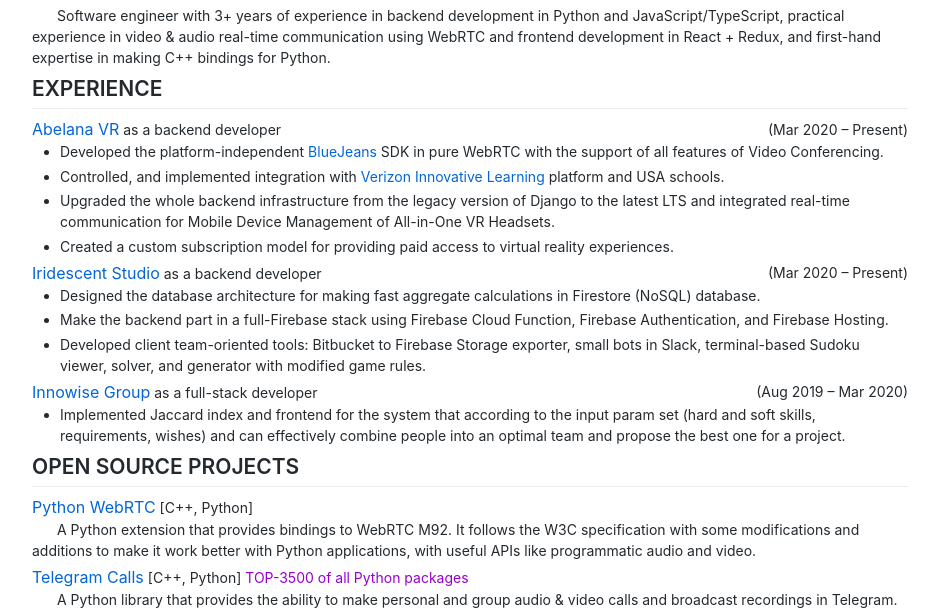
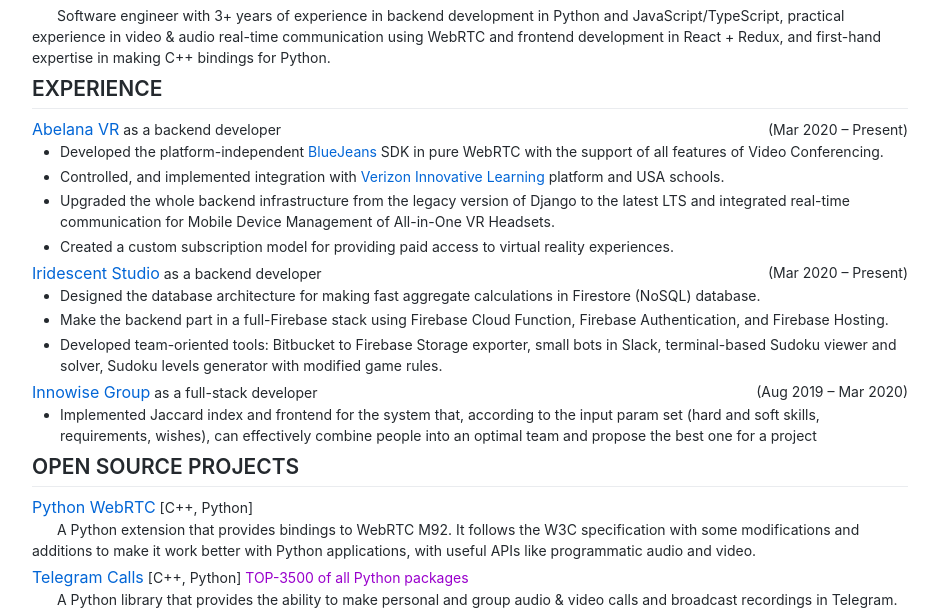
Before and after one commit to MarshalX/cv, a plain HTML site: page index.html in a window 1280 px wide. Shown: the part 174-785 px from the top of the page, without its empty margins (170-1109 px from the left). Drawn offline with Linux system fonts and the light colour scheme.

Commit message:
Deploying to gh-pages from @ MarshalX/cv@5979103f3b98d2cd2ff3db19b38b6457c1cfb087 🚀

```diff
--- a/index.html
+++ b/index.html
@@ -200,8 +200,8 @@
     <li>Make the backend part in a full-Firebase stack using Firebase Cloud Function, Firebase Authentication, and
         Firebase Hosting.
     </li>
-    <li>Developed client team-oriented tools: Bitbucket to Firebase Storage exporter, small bots in Slack,
-        terminal-based Sudoku viewer, solver, and generator with modified game rules.
+    <li>Developed team-oriented tools: Bitbucket to Firebase Storage exporter, small bots in Slack, terminal-based
+        Sudoku viewer and solver, Sudoku levels generator with modified game rules.
     </li>
 </ul>
 
@@ -214,10 +214,9 @@
 </div>
 
 <ul class="mb-1">
-    <li>Implemented Jaccard index and frontend for the system that according to the input param set (hard and soft
-        skills, requirements, wishes) and can effectively combine people into an optimal team and propose the best one
-        for
-        a project.
+    <li>Implemented Jaccard index and frontend for the system that, according to the input param set (hard and soft
+        skills, requirements, wishes), can effectively combine people into an optimal team and propose the best one for
+        a project
     </li>
 </ul>
 
```
